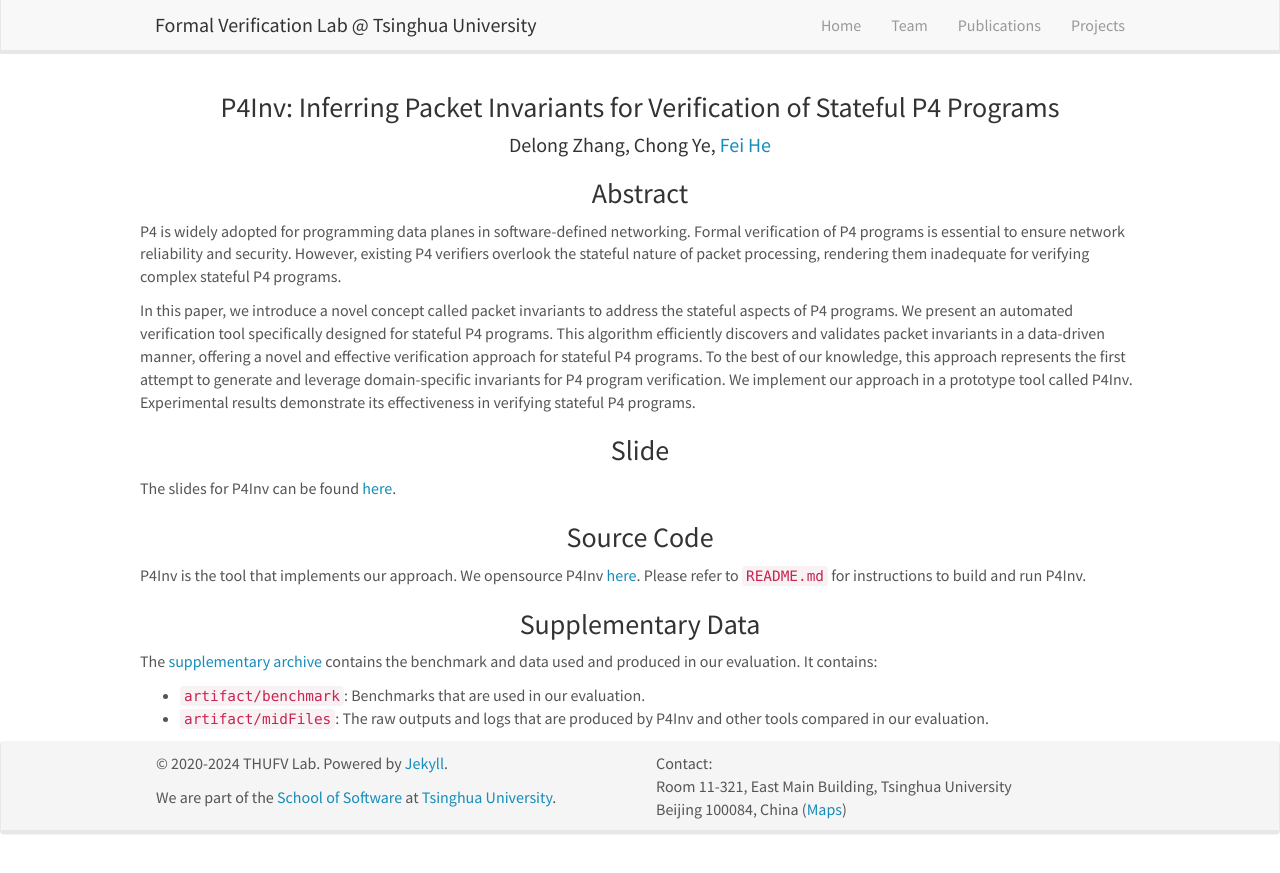
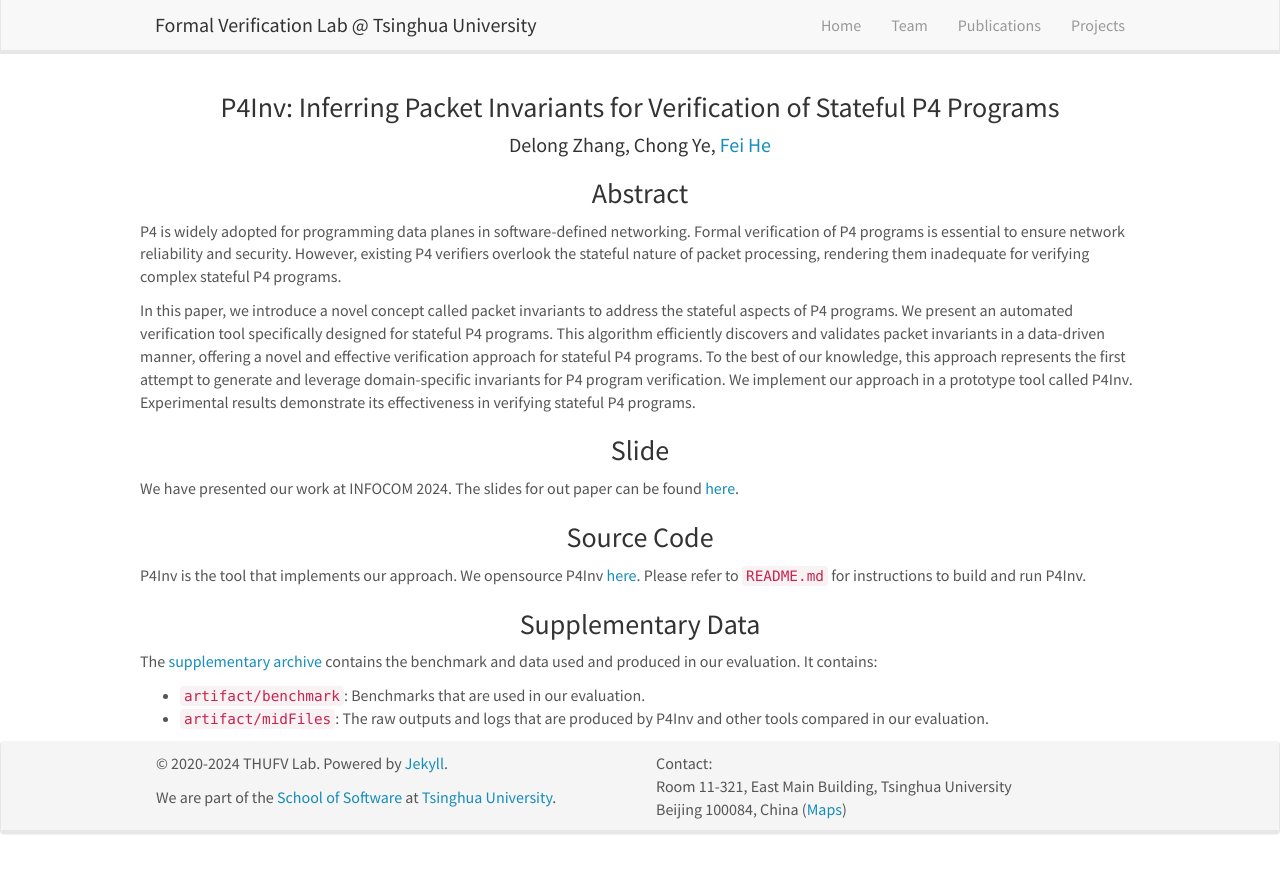
Before and after one commit to thufv/thufv.github.io, a Jekyll site: the page built from _research/p4inv.md, in a window 1280 px wide. Shown: the top 873 px of the page. Built offline with Jekyll 4.4.1, drawn with Linux system fonts in a browser that asks for light colours; nearby versions of some CDN libraries.

Commit message:
+ p4inv with slides

```diff
--- a/_research/p4inv.md
+++ b/_research/p4inv.md
@@ -16,7 +16,7 @@ In this paper, we introduce a novel concept called packet invariants to address
 
 ### <center>Slide</center>
 
-The slides for P4Inv can be found [here](https://cloud.tsinghua.edu.cn/f/b3e83dde23bc4a0b8784/?dl=1).
+We have presented our work at INFOCOM 2024. The slides for out paper can be found [here](https://cloud.tsinghua.edu.cn/f/b3e83dde23bc4a0b8784/?dl=1).
 
 ### <center>Source Code</center>
 
```
